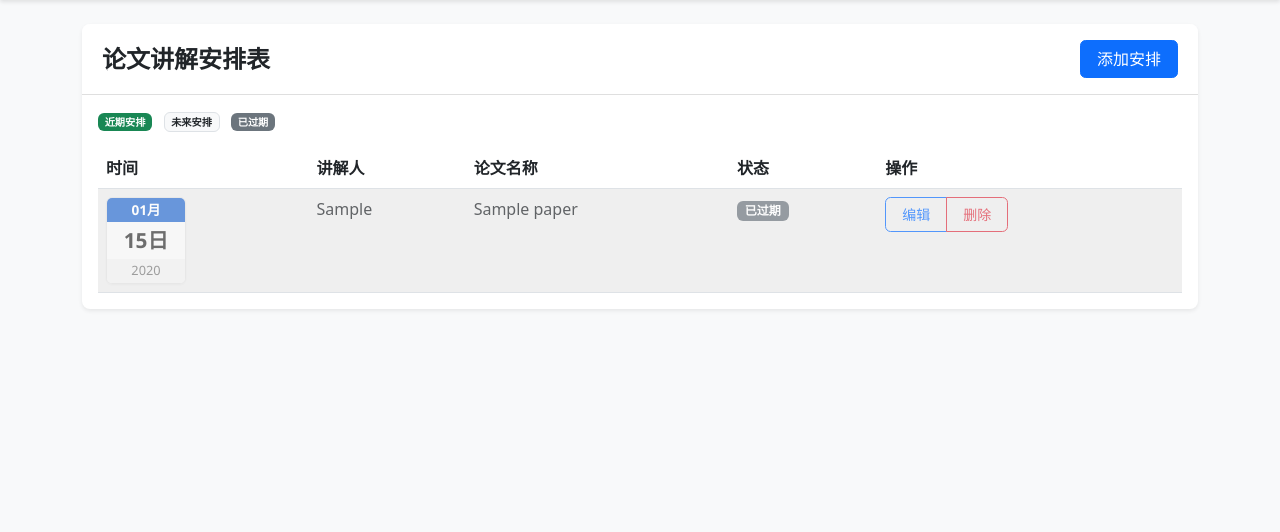
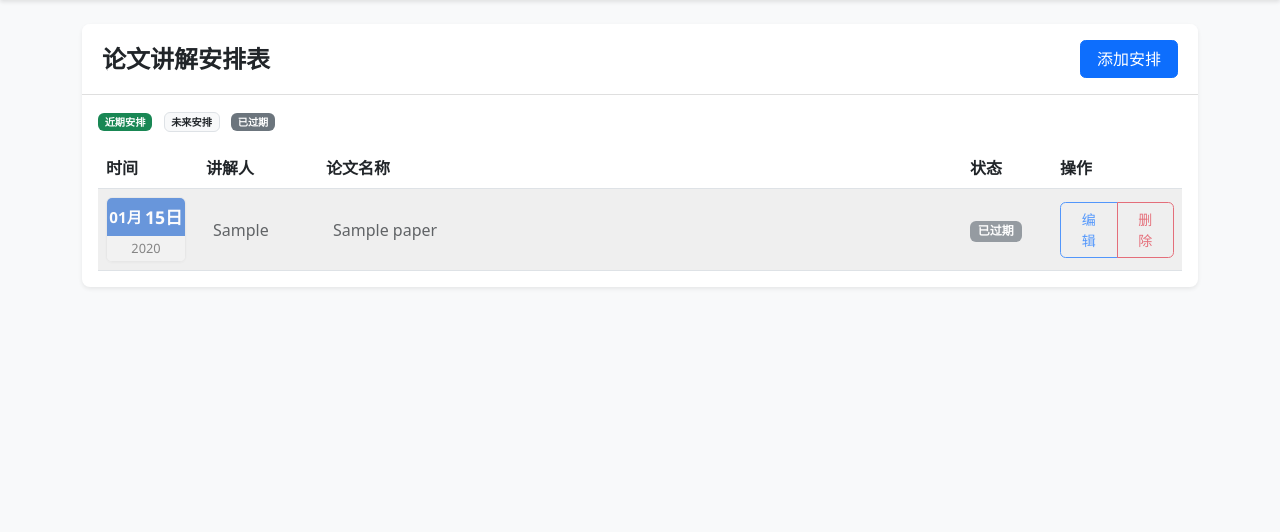
Before and after one commit to kylelv2000/arcp-paper-discussion, a Flask app: page / in a window 1280 px wide. Shown: the part 56-588 px from the top of the page. Run offline with Flask 3, Linux system fonts and the light colour scheme; tables that the repository leaves empty hold one stand-in row (values such as "Sample post").

Commit message:
优化日期显示和表格样式
1. 重构日期显示组件，调整布局和样式
2. 为表格单元格添加特定样式类
3. 调整表格列宽和单元格对齐方式
4. 优化过期行的样式显示

```diff
--- a/static/css/style.css
+++ b/static/css/style.css
@@ -133,7 +133,7 @@ body {
     flex-direction: column;
     align-items: center;
     border-radius: 6px;
-    min-width: 80px;
+    width: 80px;
     text-align: center;
     background-color: #f7f7f7;
     border: 1px solid #e0e0e0;
@@ -141,6 +141,7 @@ body {
     box-shadow: 0 1px 3px rgba(0,0,0,0.05);
     transition: all 0.2s ease;
     padding: 0;
+    margin: 0 auto;
 }
 
 .date-display:hover {
@@ -148,28 +149,33 @@ body {
     box-shadow: 0 4px 8px rgba(0,0,0,0.1);
 }
 
-.date-display .month {
+.date-display .date-main {
     background-color: #2c6dd0;
     color: white;
     font-weight: 600;
     width: 100%;
-    padding: 2px 0;
-    font-size: 0.85em;
+    padding: 6px 0;
+    display: flex;
+    justify-content: center;
+    align-items: center;
+}
+
+.date-display .month {
+    font-size: 0.95em;
+    margin-right: 3px;
 }
 
 .date-display .day {
-    font-size: 1.3em;
-    font-weight: 700;
-    padding: 3px 0;
-    color: #333;
+    font-size: 1.1em;
+    font-weight: bold;
 }
 
 .date-display .year {
     font-size: 0.8em;
-    color: #777;
+    color: #555;
     background-color: #f0f0f0;
     width: 100%;
-    padding: 2px 0;
+    padding: 3px 0;
 }
 
 /* 表格头部显示/隐藏控制栏 */
@@ -179,3 +185,29 @@ body {
     align-items: center;
     margin-bottom: 1rem;
 }
+
+/* 表格单元格样式 */
+.table td {
+    vertical-align: middle;
+}
+
+.table td.presenter-cell {
+    min-width: 100px;
+    width: 120px;
+    max-width: 130px;
+    white-space: nowrap;
+    font-weight: 500;
+    padding-left: 15px;
+}
+
+.table td.title-cell {
+    text-align: left;
+    padding-left: 15px;
+    font-weight: 500;
+}
+
+/* 针对过期行样式调整 */
+.expired-row .presenter-cell,
+.expired-row .title-cell {
+    font-weight: normal;
+}
--- a/templates/index.html
+++ b/templates/index.html
@@ -21,11 +21,11 @@
             <table class="table table-striped table-hover">
                 <thead>
                     <tr>
-                        <th>时间</th>
-                        <th>讲解人</th>
+                        <th style="width: 100px">时间</th>
+                        <th style="width: 120px">讲解人</th>
                         <th>论文名称</th>
-                        <th>状态</th>
-                        <th>操作</th>
+                        <th style="width: 90px">状态</th>
+                        <th style="width: 130px">操作</th>
                     </tr>
                 </thead>
                 <tbody>
@@ -35,15 +35,17 @@
                     <tr class="{% if is_expired %}expired-row{% elif is_upcoming %}upcoming-row{% endif %}">
                         <td>
                             <div class="date-display">
-                                <span class="month">{{ paper.date.strftime('%m') }}月</span>
-                                <span class="day">{{ paper.date.strftime('%d') }}日</span>
+                                <div class="date-main">
+                                    <span class="month">{{ paper.date.strftime('%m') }}月</span>
+                                    <span class="day">{{ paper.date.strftime('%d') }}日</span>
+                                </div>
                                 {% if paper.date.year != current_year %}
                                 <span class="year">{{ paper.date.year }}</span>
                                 {% endif %}
                             </div>
                         </td>
-                        <td>{{ paper.presenter }}</td>
-                        <td>{{ paper.title }}</td>
+                        <td class="presenter-cell">{{ paper.presenter }}</td>
+                        <td class="title-cell">{{ paper.title }}</td>
                         <td>
                             {% if is_expired %}
                                 <span class="badge bg-secondary">已过期</span>
@@ -54,9 +56,9 @@
                             {% endif %}
                         </td>
                         <td>
-                            <div class="btn-group">
-                                <a href="{{ url_for('edit_paper', id=paper.id) }}" class="btn btn-sm btn-outline-primary">编辑</a>
-                                <a href="{{ url_for('delete_paper', id=paper.id) }}" class="btn btn-sm btn-outline-danger" onclick="return confirm('确定要删除这条记录吗？')">删除</a>
+                            <div class="btn-group btn-group-sm">
+                                <a href="{{ url_for('edit_paper', id=paper.id) }}" class="btn btn-outline-primary">编辑</a>
+                                <a href="{{ url_for('delete_paper', id=paper.id) }}" class="btn btn-outline-danger" onclick="return confirm('确定要删除这条记录吗？')">删除</a>
                             </div>
                         </td>
                     </tr>
```
